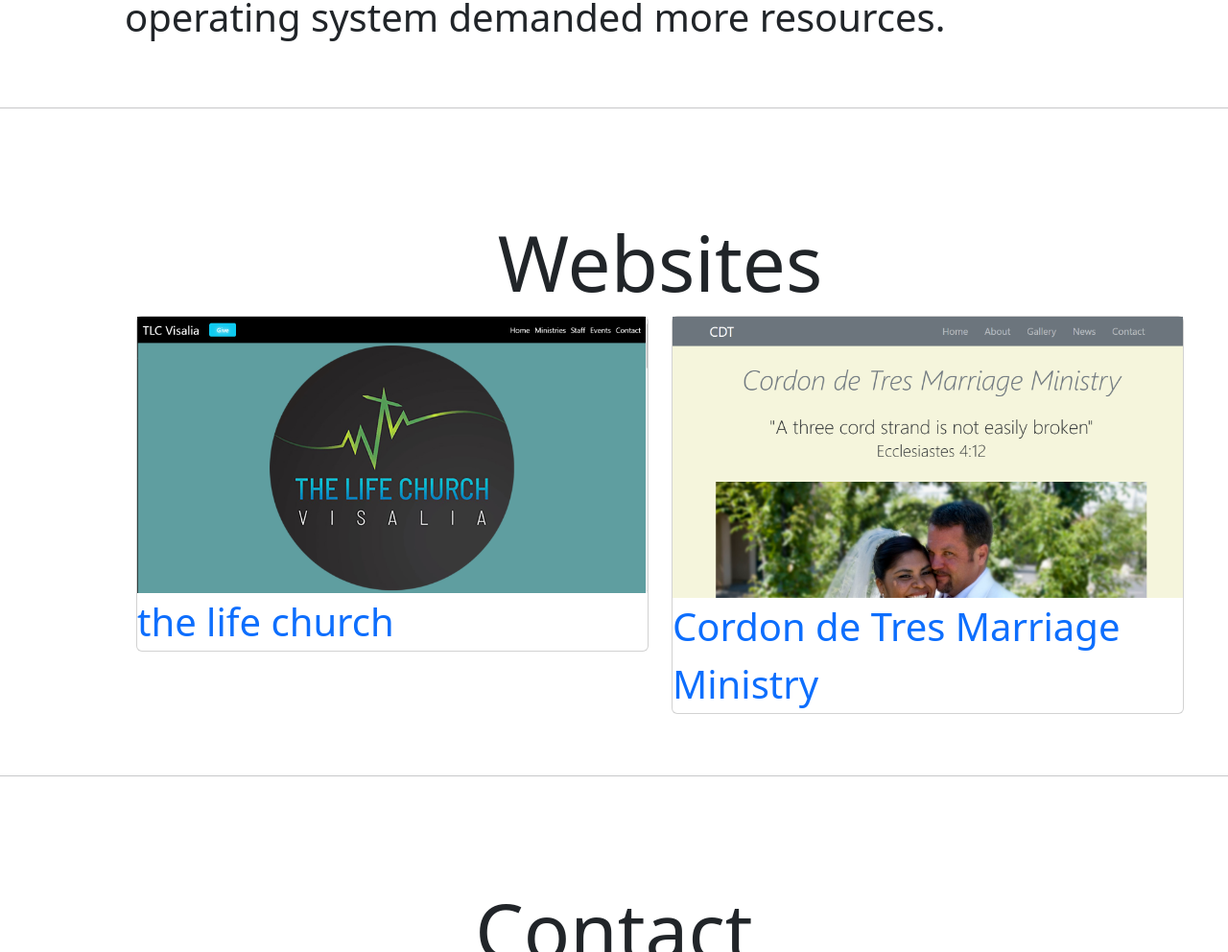
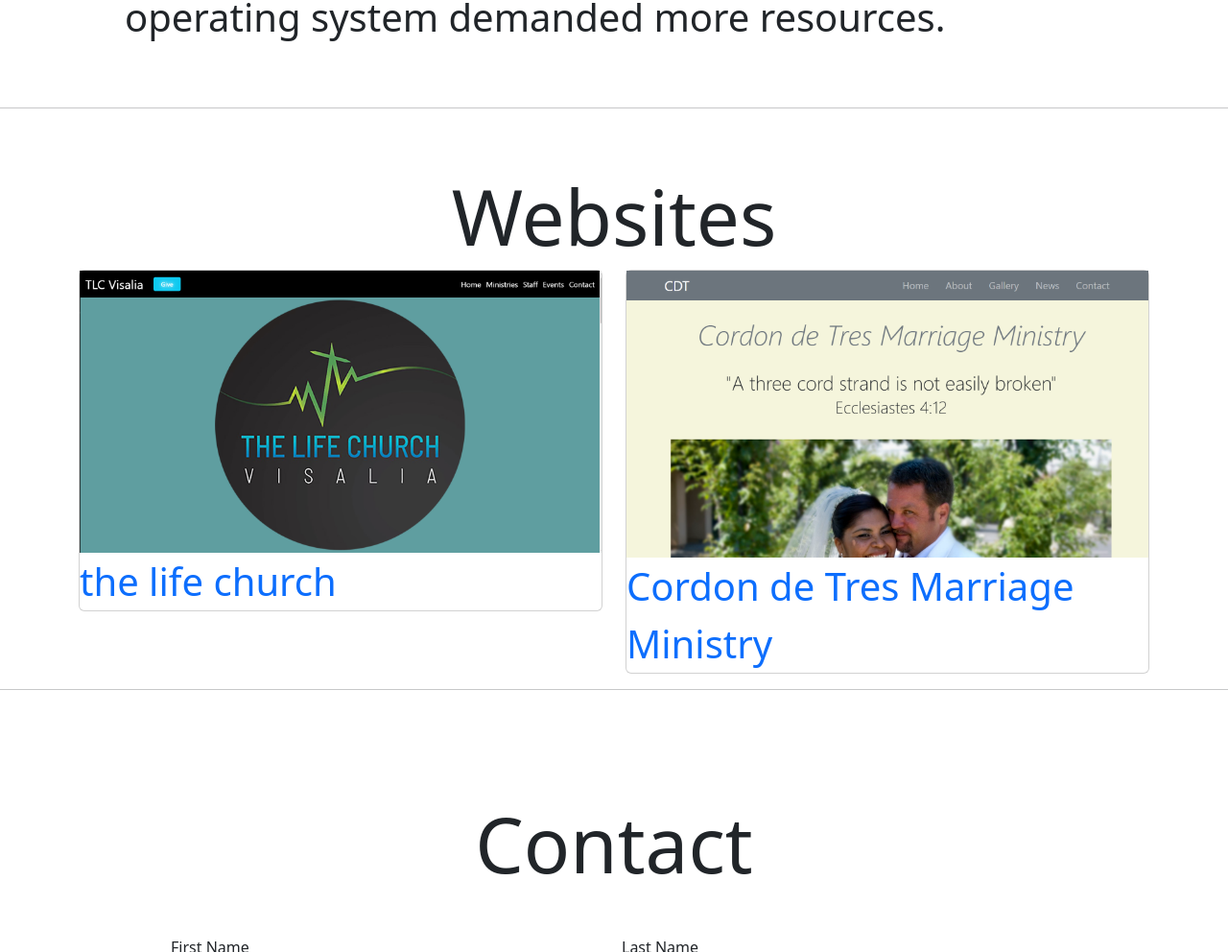
Before and after one commit to PastorJoseph/Portfoilio, a plain HTML site: page index.html in a window 1280 px wide. Shown: the part 1900-2892 px from the top of the page at 96% size. Drawn offline with nearby package versions, Linux system fonts and the light colour scheme.

Commit message:
websites

```diff
--- a/index.html
+++ b/index.html
@@ -90,11 +90,11 @@ Photo by <a  href="https://unsplash.com/@cgower?utm_source=unsplash&utm_medium=r
 </section>
 <hr class="hr">
 <section class="page-section Websites" id="Websites">
-  <div class="container">
-    <div class="row">
+  <!-- <div class="container">
+    <div class="row"> -->
 
 
-      <div class="fa-card m-5">
+      <!-- <div class="fa-card"> -->
 
 
         <h1 class="display-1 text-center pt-5">Websites</h1>
```
